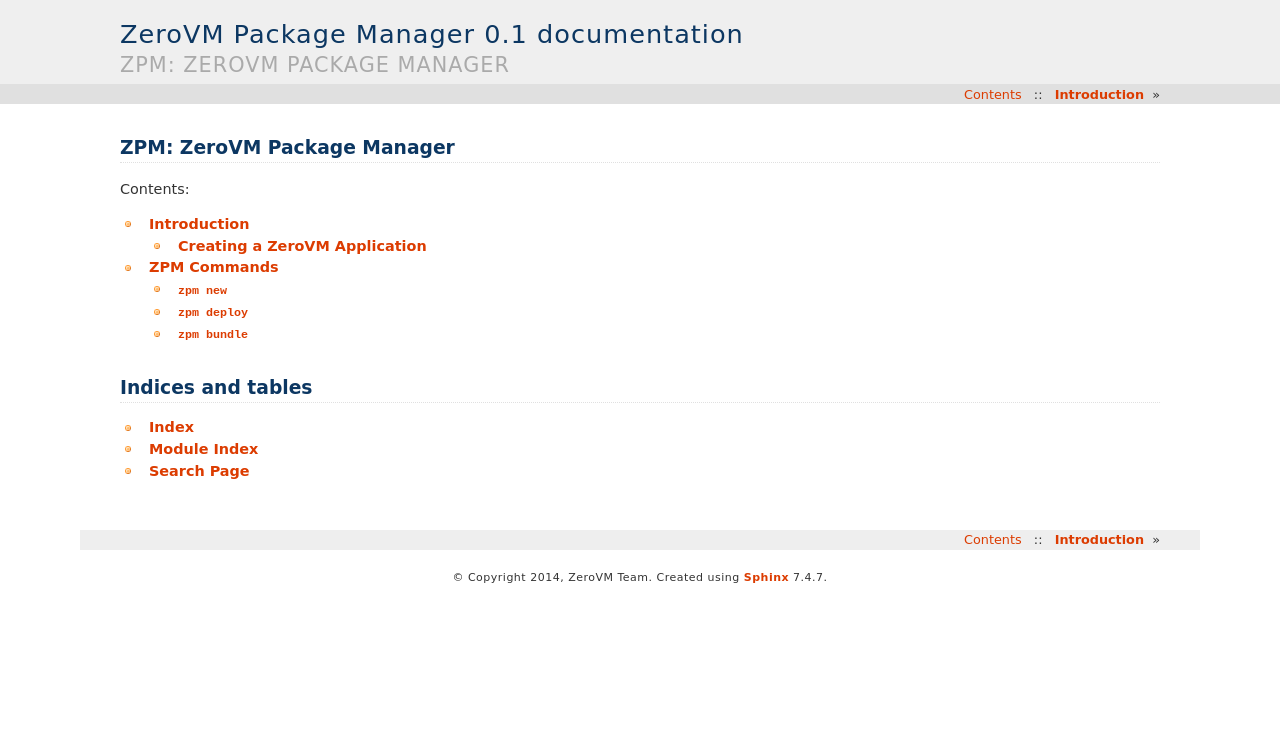
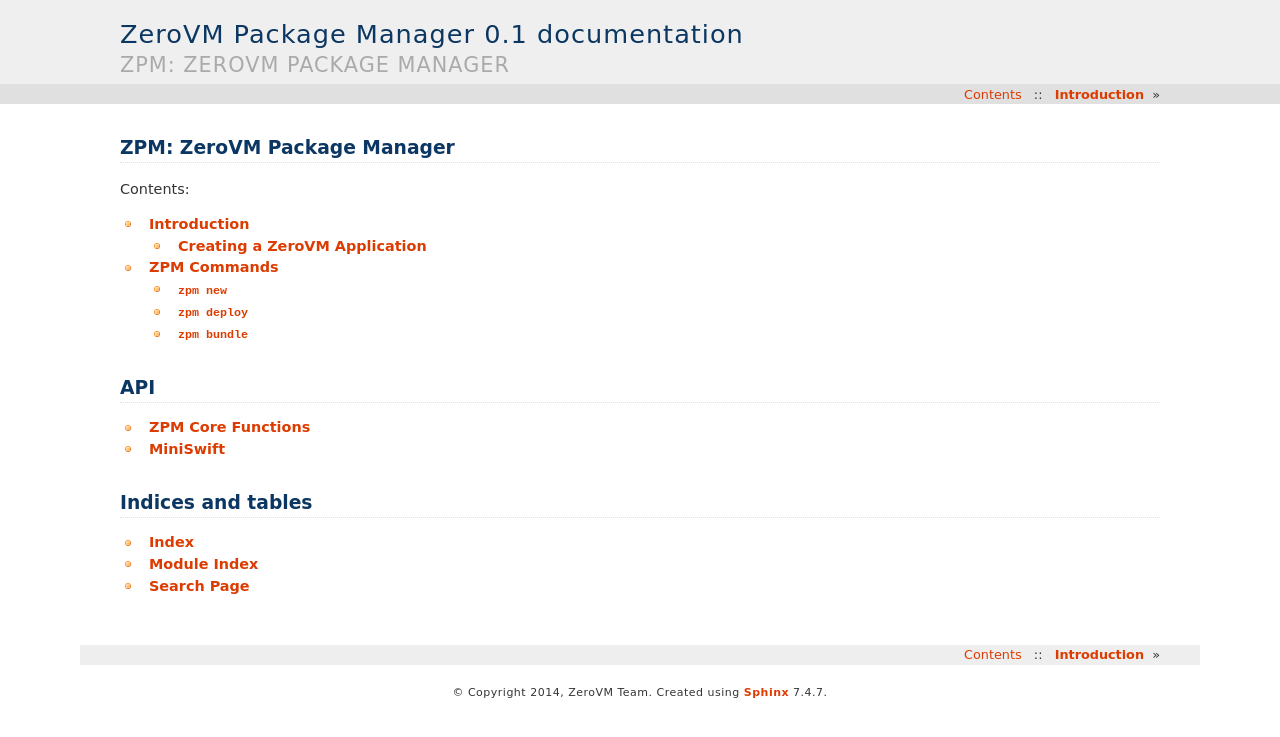
Before and after one commit to zerovm/zerovm-cli, a Sphinx documentation site: the page built from doc/index.rst, in a window 1280 px wide. Shown: the top 737 px of the page. Built offline with Sphinx 7.4.7, drawn with Linux system fonts in a browser that asks for light colours.

```diff
--- /dev/null
+++ b/doc/api.rst
@@ -0,0 +1,15 @@
+.. _zpm-core:
+
+ZPM Core Functions
+==================
+
+.. automodule:: zpmlib.zpm
+    :members:
+
+.. _miniswift:
+
+MiniSwift
+=========
+
+.. automodule:: zpmlib.miniswift
+    :members:
--- a/doc/index.rst
+++ b/doc/index.rst
@@ -15,6 +15,13 @@ Contents:
    commands
 
 
+API
+===
+
+.. toctree::
+   api
+
+
 Indices and tables
 ==================
 
```
